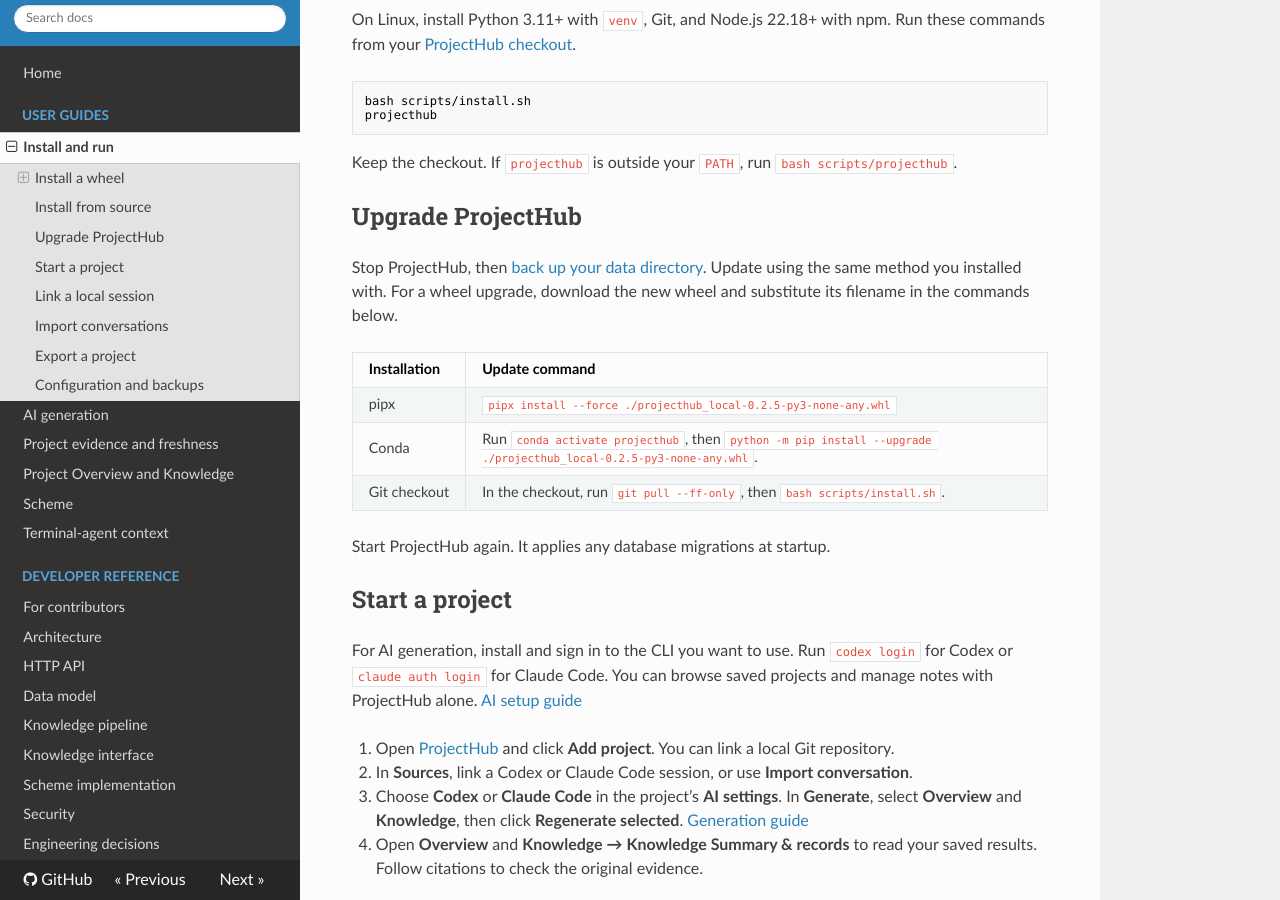
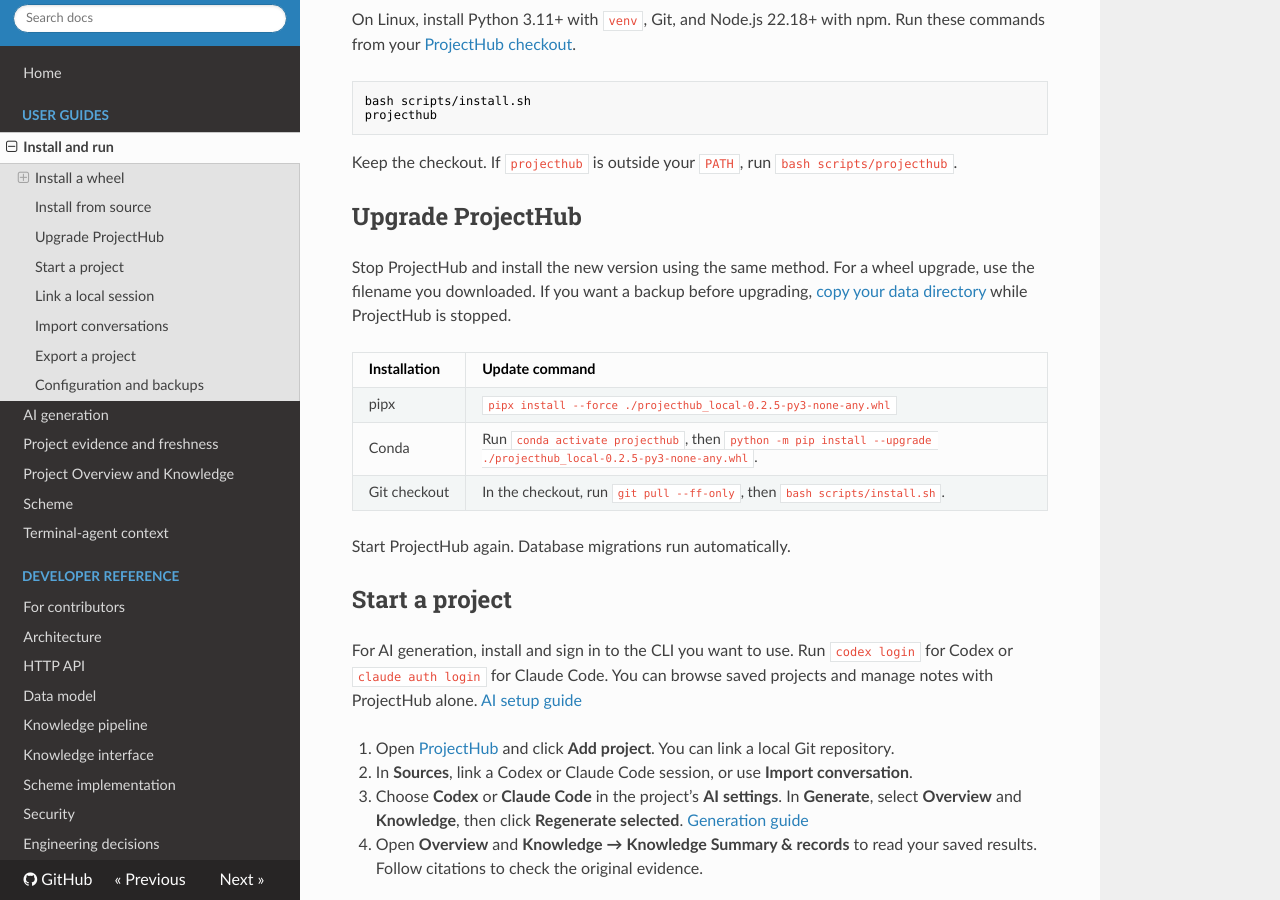
Before and after one commit to avnikonenko/ProjectHub, an MkDocs documentation site: the page built from docs/GETTING_STARTED.md, in a window 1280 px wide and 900 px high, scrolled down 821 px. Built offline with MkDocs 1.6.1, drawn with Linux system fonts in a browser that asks for light colours; nearby versions of some CDN libraries.

Commit message:
Clarify automatic migrations and optional backups

```diff
--- a/docs/GETTING_STARTED.md
+++ b/docs/GETTING_STARTED.md
@@ -47,9 +47,9 @@ Keep the checkout. If `projecthub` is outside your `PATH`, run `bash scripts/pro
 
 ## Upgrade ProjectHub
 
-Stop ProjectHub, then [back up your data directory](#configuration-and-backups).
-Update using the same method you installed with. For a wheel upgrade, download
-the new wheel and substitute its filename in the commands below.
+Stop ProjectHub and install the new version using the same method. For a wheel
+upgrade, use the filename you downloaded. If you want a backup before upgrading,
+[copy your data directory](#configuration-and-backups) while ProjectHub is stopped.
 
 | Installation | Update command |
 | --- | --- |
@@ -57,7 +57,7 @@ the new wheel and substitute its filename in the commands below.
 | Conda | Run `conda activate projecthub`, then `python -m pip install --upgrade ./projecthub_local-0.2.5-py3-none-any.whl`. |
 | Git checkout | In the checkout, run `git pull --ff-only`, then `bash scripts/install.sh`. |
 
-Start ProjectHub again. It applies any database migrations at startup.
+Start ProjectHub again. Database migrations run automatically.
 
 ## Start a project
 
```
